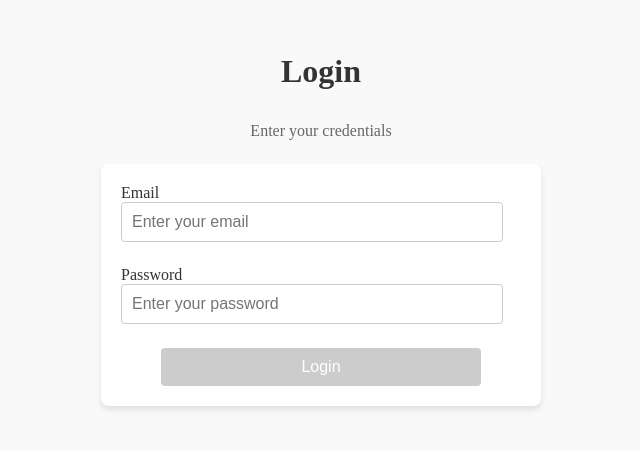
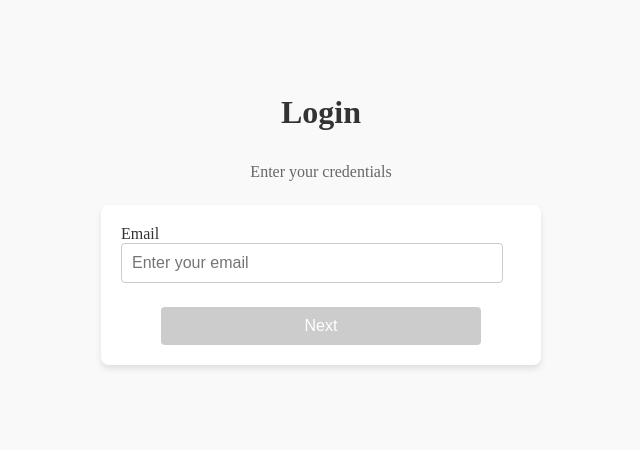
Before and after one commit to Robiin28/landing, a React (Create React App) app in the folder mineflix/: page / in a window 1280 px wide. Shown: the part 212-662 px from the top of the page, without its empty margins (319-959 px from the left). Built offline with nearby package versions, Linux system fonts and the light colour scheme; what password-validator would draw is missing.

Commit message:
separate email and password login

```diff
--- a/mineflix/src/components/login/Login.js
+++ b/mineflix/src/components/login/Login.js
@@ -1,53 +1,61 @@
-import React, { useState, useReducer, useEffect } from 'react';
+import React, { useState } from 'react';
 import './login.css';
 
-// Reducer functions to handle input state and validation
-function emailReducer(state, action) {
-    switch (action.type) {
-        case 'EMAIL_INPUT':
-            return { value: action.val, isValid: /^[^\s@]+@[^\s@]+\.[^\s@]+$/.test(action.val) };
-        default:
-            return state;
-    }
-}
+const Login = (props) => {
+    const [email, setEmail] = useState('');
+    const [password, setPassword] = useState('');
+    const [emailValid, setEmailValid] = useState(false);
+    const [showPassword, setShowPassword] = useState(false);
+    const [showChangeEmail, setShowChangeEmail] = useState(false); // New state for showing "Change Email" link
 
-function passwordReducer(state, action) {
-    switch (action.type) {
-        case 'PASS_INPUT':
-            return { value: action.val, isValid: /^(?=.*\d)(?=.*[a-z])(?=.*[A-Z]).{8,}$/.test(action.val) };
-        default:
-            return state;
-    }
-}
-
-const Login = (props) => {
-    const [emailState, emailDispatcher] = useReducer(emailReducer, { value: '', isValid: false });
-    const [passState, passwordDispatcher] = useReducer(passwordReducer, { value: '', isValid: false });
-    const [formIsValid, setFormIsValid] = useState(false);
-
-    useEffect(() => {
-        // Update form validity whenever email or password validity changes
-        setFormIsValid(emailState.isValid && passState.isValid);
-    }, [emailState.isValid, passState.isValid]);
-
-    const emailChangeHandler = (event) => {
+    const handleEmailChange = (event) => {
         const value = event.target.value;
-        emailDispatcher({ val: value, type: 'EMAIL_INPUT' });
+        setEmail(value);
+        setEmailValid(validateEmail(value));
     };
 
-    const passwordChangeHandler = (event) => {
+    const handlePasswordChange = (event) => {
         const value = event.target.value;
-        passwordDispatcher({ val: value, type: 'PASS_INPUT' });
+        setPassword(value);
+    };
+
+    const validateEmail = (email) => {
+        // Basic email validation using regex
+        return /^[^\s@]+@[^\s@]+\.[^\s@]+$/.test(email);
+    };
+
+    const validatePassword = (password) => {
+        // Password validation using regex
+        // Password must contain at least one uppercase letter, one lowercase letter, one digit, and be at least 8 characters long
+        return /^(?=.*\d)(?=.*[a-z])(?=.*[A-Z]).{8,}$/.test(password);
+    };
+
+    const handleNextClick = () => {
+        if (validateEmail(email)) {
+            setEmailValid(true); // Set emailValid to true if email is valid
+            setShowPassword(true); // Show password input
+            setShowChangeEmail(true); // Show "Change Email" link
+        } else {
+            setEmailValid(false); // Set emailValid to false if email is not valid
+            setShowPassword(false); // Hide password input
+            setShowChangeEmail(false); // Hide "Change Email" link
+        }
+    };
+
+    const handleResetEmail = () => {
+        setShowPassword(false); // Hide password input
+        setShowChangeEmail(false); // Hide "Change Email" link again
     };
 
     const handleSubmit = (event) => {
         event.preventDefault();
-        emailDispatcher({ type: 'EMAIL_INPUT', val: emailState.value }); // Trigger email validation
-        passwordDispatcher({ type: 'PASS_INPUT', val: passState.value }); // Trigger password validation
-
-        if (emailState.isValid && passState.isValid) {
-            props.onLogin(emailState.value, passState.value);
+        // Validate email and password
+        if (!validateEmail(email) || !validatePassword(password)) {
+            alert('Please enter a valid email and password.');
+            return;
         }
+        // Proceed with login logic
+        props.onLogin(email, password);
     };
 
     return (
@@ -55,33 +63,52 @@ const Login = (props) => {
             <h2>Login</h2>
             <p>Enter your credentials</p>
             <form className="login-form" onSubmit={handleSubmit}>
-                <div className={`form-control ${emailState.isValid === false && emailState.value !== '' ? 'invalid' : ''}`}>
+                <div className="form-control">
                     <label htmlFor="email">Email</label>
+                    <div className="email-input">
                         <input
                             id="email"
                             type="email"
                             placeholder="Enter your email"
-                        onChange={emailChangeHandler}
-                        value={emailState.value}
-                        onBlur={() => emailDispatcher({ type: 'EMAIL_INPUT', val: emailState.value })}
+                            value={email}
+                            onChange={handleEmailChange}
+                            disabled={showPassword} // Disable email input when password is shown
                             required
                         />
+                        {showChangeEmail && (
+                            <span className="change-email-text" onClick={handleResetEmail}>
+                                Change Email
+                            </span>
+                        )}
                     </div>
-                <div className={`form-control ${passState.isValid === false && passState.value !== '' ? 'invalid' : ''}`}>
+                </div>
+                {showPassword && (
+                    <div className="form-control">
                         <label htmlFor="password">Password</label>
+                        <div className="password-input">
                             <input
                                 id="password"
                                 type="password"
                                 placeholder="Enter your password"
-                        onChange={passwordChangeHandler}
-                        value={passState.value}
-                        onBlur={() => passwordDispatcher({ type: 'PASS_INPUT', val: passState.value })}
+                                value={password}
+                                onChange={handlePasswordChange} // Update password state on change
                                 required
                             />
                         </div>
-                <button className={'btn'} type="submit" disabled={!formIsValid}>
+                    </div>
+                )}
+                <div className="form-actions">
+                    {!showPassword && (
+                        <button type="button" className="btn" onClick={handleNextClick} disabled={!validateEmail(email)}>
+                            Next
+                        </button>
+                    )}
+                    {showPassword && (
+                        <button type="submit" className="btn" disabled={!validatePassword(password)}>
                             Login
                         </button>
+                    )}
+                </div>
             </form>
         </div>
     );
--- a/mineflix/src/components/login/login.css
+++ b/mineflix/src/components/login/login.css
@@ -1,5 +1,3 @@
-/* login.css */
-
 .login-container {
     display: flex;
     flex-direction: column;
@@ -67,6 +65,40 @@
 .form-control.invalid input {
     border-color: red;
 }
+
+/* Style for disabled email input */
+.login-form input[disabled] {
+    background-color: #eee; /* Gray background when disabled */
+    color: #999; /* Lighter text color when disabled */
+    cursor: not-allowed; /* Cursor style when disabled */
+}
+
+.login-form .email-input {
+    position: relative;
+    width: 100%;
+}
+
+.login-form .change-email-text {
+    position: absolute;
+    top: 50%;
+    transform: translateY(-50%);
+    right: 24px;
+    color: #007BFF;
+    cursor: pointer;
+}
+
+.login-form .change-email-text:hover {
+    text-decoration: none;
+    color:green;
+    font: bolder;
+}
+
+.login-form .form-actions {
+    width: 100%;
+    display: flex;
+    justify-content: center;
+}
+
 .login-form button {
     width: 80%;
     padding: 10px;
```
Lines whose indentation alone changed are shown as unchanged.
